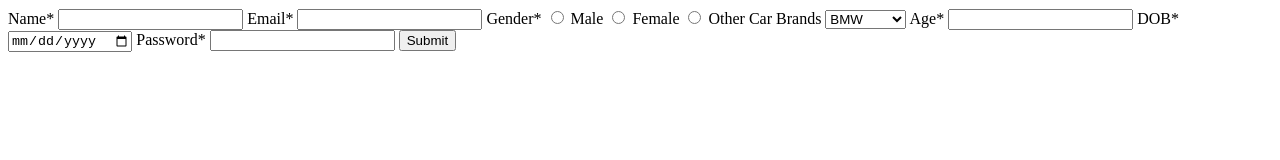
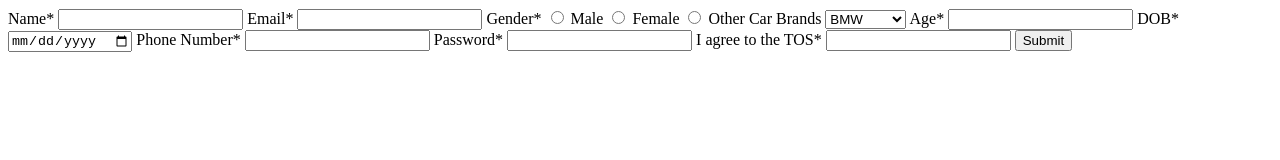
Before and after one commit to acciojob/signup-form-car-AmeyPank, a website: page main.html in a window 1280 px wide. Drawn offline with Linux system fonts and the light colour scheme.

Commit message:
created a submission

```diff
--- a/main.html
+++ b/main.html
@@ -37,8 +37,14 @@
             <label for="dob">DOB*</label>
             <input type="date" id="dob" name="dob" required>
 
+			<label for="phoneNumber">Phone Number*</label>
+            <input type="number" id="phoneNumber" name="phoneNumber" required>
+
             <label for="password">Password*</label>
             <input type="password" id="password" name="password" required>
+
+			<label for="agreement">I agree to the TOS*</label>
+            <input type="agreement" id="agreement" name="agreement" required>
 
             <button type="submit">Submit</button>
         </form>
```
